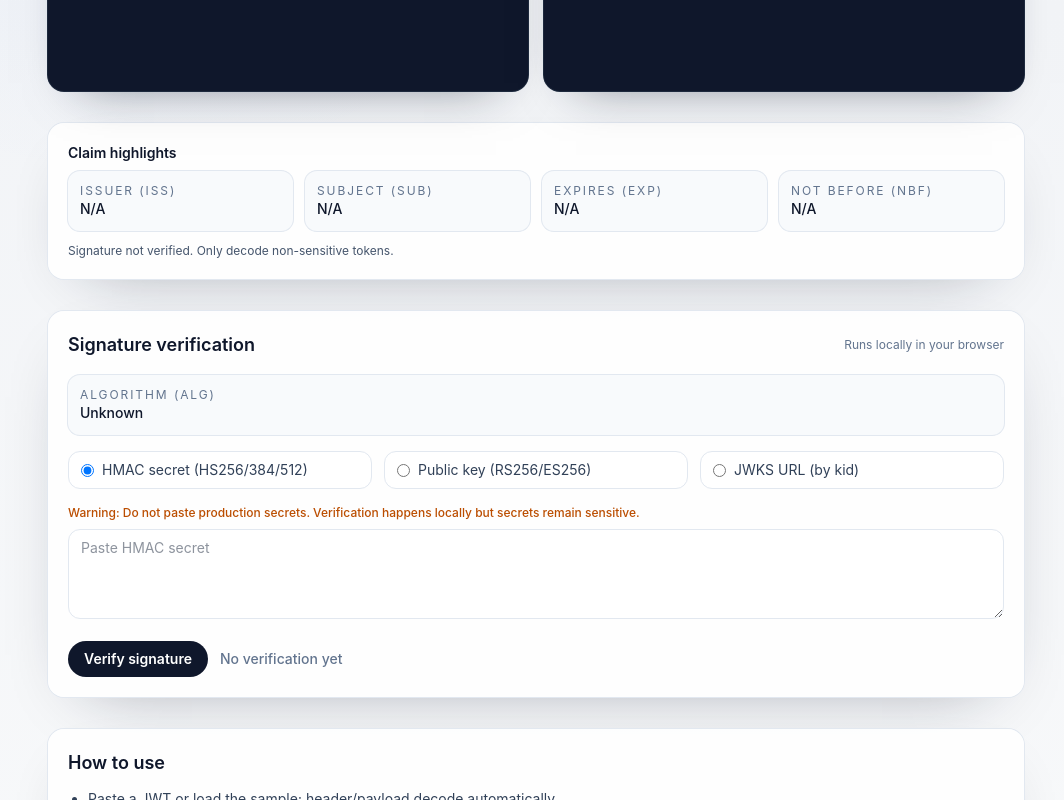
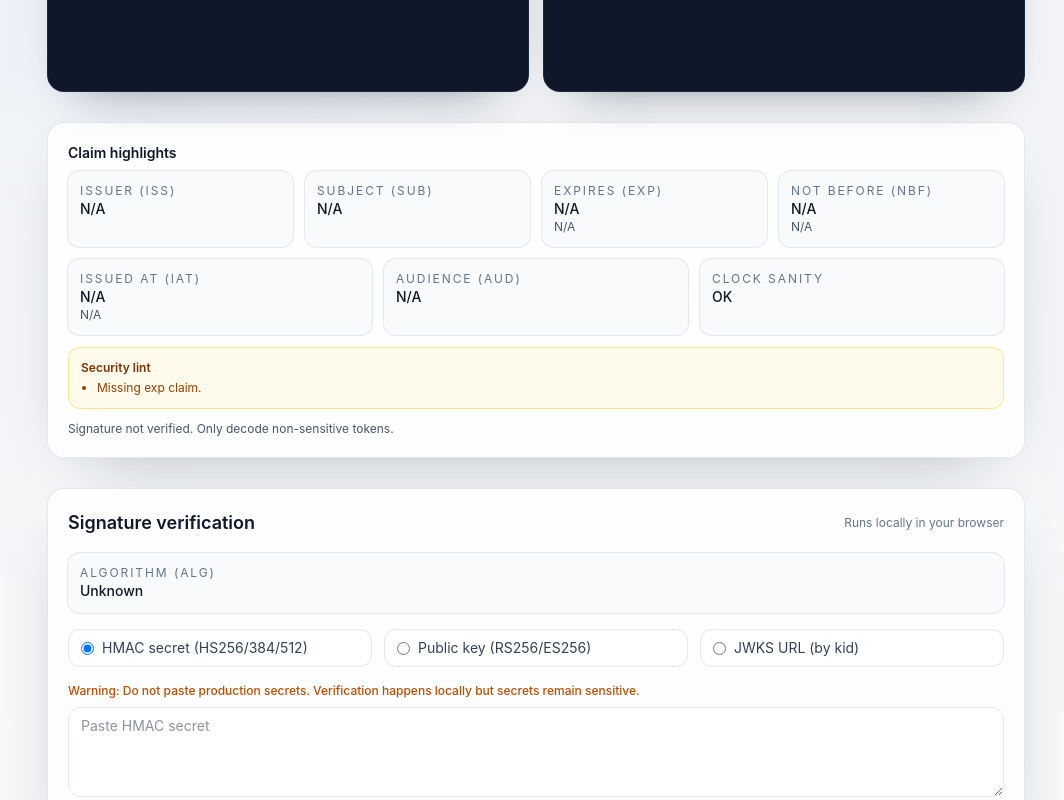
Before and after one commit to ChainPix/custom-website, a Next.js app: page /jwt-decoder in a window 1280 px wide. Shown: the part 720-1520 px from the top of the page, without its empty margins (104-1168 px from the left). Built offline with nearby package versions, Linux system fonts and the light colour scheme; no server answers.

Commit message:
Added claim intelligence: relative-time display for exp/iat/nbf, audience/issuer helpers, and security lint warnings for risky patterns

```diff
--- a/app/(tools)/jwt-decoder/JWT_DECODER.md
+++ b/app/(tools)/jwt-decoder/JWT_DECODER.md
@@ -16,6 +16,7 @@
 - ✅ Performance: Deferred input parsing and memoized formatted JSON to keep large tokens smooth.
 - ✅ Decoding: base64url-to-UTF-8 decoding via `TextDecoder` to handle Unicode claims safely.
 - ✅ Verification: Optional client-side signature verification with HMAC secret, public key PEM, or JWKS lookup.
+- ✅ Claim intelligence: Relative time rendering, common-claim helpers, and security lint warnings (alg none, missing exp, skew, long expiry).
 - ✅ Accessibility: Label outputs as regions, add aria labels for controls, and keep focus states; announce status for copy/clear.
 - ✅ SEO/Content: Add how-to + FAQ, privacy note (client-side only), and FAQPage JSON-LD.
 - ✅ Testing: Add `TESTING.md` with manual steps (valid JWT, malformed, expired token, copy/download).
--- a/app/(tools)/jwt-decoder/client.tsx
+++ b/app/(tools)/jwt-decoder/client.tsx
@@ -43,6 +43,31 @@ function formatDate(timestamp?: number) {
   if (!timestamp) return "N/A";
   const date = new Date(timestamp * 1000);
   return `${date.toISOString()} (${date.toLocaleString()})`;
+}
+
+function formatRelativeTime(timestamp?: number) {
+  if (!timestamp) return "N/A";
+  const now = Date.now();
+  const target = timestamp * 1000;
+  const diffMs = target - now;
+  const diffSec = Math.round(diffMs / 1000);
+  const absSec = Math.abs(diffSec);
+  if (absSec < 60) return diffSec >= 0 ? "in seconds" : "seconds ago";
+  const units: Array<[number, string]> = [
+    [60, "minute"],
+    [60 * 60, "hour"],
+    [60 * 60 * 24, "day"],
+    [60 * 60 * 24 * 7, "week"],
+    [60 * 60 * 24 * 30, "month"],
+    [60 * 60 * 24 * 365, "year"],
+  ];
+  let unit = units[0];
+  for (const entry of units) {
+    if (absSec >= entry[0]) unit = entry;
+  }
+  const value = Math.round(absSec / unit[0]);
+  const label = value === 1 ? unit[1] : `${unit[1]}s`;
+  return diffSec >= 0 ? `in ${value} ${label}` : `${value} ${label} ago`;
 }
 
 function formatClaim(value: unknown) {
@@ -194,10 +219,34 @@ export default function JwtDecoderClient() {
   const payloadText = useMemo(() => formatJson(result.payload), [result.payload, pretty]);
 
   const expState = result.payload?.exp ? Number(result.payload.exp) : undefined;
+  const iatState = result.payload?.iat ? Number(result.payload.iat) : undefined;
   const nbfState = result.payload?.nbf ? Number(result.payload.nbf) : undefined;
   const now = Math.floor(Date.now() / 1000);
   const isExpired = expState ? expState < now : false;
   const notYetValid = nbfState ? nbfState > now : false;
+  const issuedInFuture = iatState ? iatState > now + 60 : false;
+  const skewedValidity = nbfState && expState ? nbfState > expState : false;
+  const longExpiry = expState
+    ? (iatState ? expState - iatState : expState - now) > 60 * 60 * 24 * 90
+    : false;
+  const issuer = typeof result.payload?.iss === "string" ? result.payload.iss : "";
+  const issuerLabel = issuer && issuer.startsWith("http") ? issuer : issuer ? `Issuer: ${issuer}` : "";
+  const audience = result.payload?.aud;
+  const audienceList =
+    typeof audience === "string"
+      ? [audience]
+      : Array.isArray(audience)
+        ? audience.filter((item) => typeof item === "string")
+        : [];
+  const securityWarnings = [
+    typeof result.header?.alg === "string" && result.header.alg.toLowerCase() === "none"
+      ? "alg is none (unsigned token)."
+      : "",
+    !expState ? "Missing exp claim." : "",
+    longExpiry ? "Expiry is very long (over 90 days)." : "",
+    skewedValidity ? "nbf is after exp." : "",
+    issuedInFuture ? "iat is in the future (possible clock skew)." : "",
+  ].filter(Boolean);
   const jweNotice =
     result.state === "jwe"
       ? "This looks like JWE (encrypted). Payload can’t be decoded without decryption."
@@ -527,6 +576,7 @@ export default function JwtDecoderClient() {
           <div className="rounded-xl bg-slate-50 p-3 ring-1 ring-slate-200">
             <p className="text-xs uppercase tracking-[0.16em] text-slate-500">Issuer (iss)</p>
             <p className="font-medium text-slate-900">{formatClaim(result.payload?.iss)}</p>
+            {issuerLabel ? <p className="text-xs text-slate-600">{issuerLabel}</p> : null}
           </div>
           <div className="rounded-xl bg-slate-50 p-3 ring-1 ring-slate-200">
             <p className="text-xs uppercase tracking-[0.16em] text-slate-500">Subject (sub)</p>
@@ -537,6 +587,9 @@ export default function JwtDecoderClient() {
             <p className={`font-medium ${isExpired ? "text-rose-700" : "text-slate-900"}`}>
               {result.payload?.exp ? formatDate(Number(result.payload.exp)) : "N/A"}
             </p>
+            <p className={`text-xs ${isExpired ? "text-rose-700" : "text-slate-600"}`}>
+              {formatRelativeTime(expState)}
+            </p>
             {isExpired && <p className="text-xs font-medium text-rose-700">Expired</p>}
           </div>
           <div className="rounded-xl bg-slate-50 p-3 ring-1 ring-slate-200">
@@ -544,9 +597,53 @@ export default function JwtDecoderClient() {
             <p className={`font-medium ${notYetValid ? "text-amber-700" : "text-slate-900"}`}>
               {result.payload?.nbf ? formatDate(Number(result.payload.nbf)) : "N/A"}
             </p>
+            <p className={`text-xs ${notYetValid ? "text-amber-700" : "text-slate-600"}`}>
+              {formatRelativeTime(nbfState)}
+            </p>
             {notYetValid && <p className="text-xs font-medium text-amber-700">Not yet valid</p>}
           </div>
         </div>
+        <div className="mt-3 grid gap-3 text-sm text-slate-700 sm:grid-cols-3">
+          <div className="rounded-xl bg-slate-50 p-3 ring-1 ring-slate-200">
+            <p className="text-xs uppercase tracking-[0.16em] text-slate-500">Issued at (iat)</p>
+            <p className="font-medium text-slate-900">
+              {result.payload?.iat ? formatDate(Number(result.payload.iat)) : "N/A"}
+            </p>
+            <p className={`text-xs ${issuedInFuture ? "text-amber-700" : "text-slate-600"}`}>
+              {formatRelativeTime(iatState)}
+            </p>
+          </div>
+          <div className="rounded-xl bg-slate-50 p-3 ring-1 ring-slate-200">
+            <p className="text-xs uppercase tracking-[0.16em] text-slate-500">Audience (aud)</p>
+            <p className="font-medium text-slate-900">{audienceList.length ? "Present" : "N/A"}</p>
+            {audienceList.length ? (
+              <p className="text-xs text-slate-600">
+                {Array.isArray(audience) ? "Array" : "String"} • {audienceList.join(", ")}
+              </p>
+            ) : null}
+            {audienceList.length ? (
+              <p className="text-xs text-slate-500">Verify this matches your expected audience.</p>
+            ) : null}
+          </div>
+          <div className="rounded-xl bg-slate-50 p-3 ring-1 ring-slate-200">
+            <p className="text-xs uppercase tracking-[0.16em] text-slate-500">Clock sanity</p>
+            <p className="font-medium text-slate-900">
+              {skewedValidity || issuedInFuture ? "Check" : "OK"}
+            </p>
+            {skewedValidity && <p className="text-xs text-rose-700">nbf is after exp</p>}
+            {issuedInFuture && <p className="text-xs text-amber-700">iat is in the future</p>}
+          </div>
+        </div>
+        {securityWarnings.length ? (
+          <div className="mt-3 rounded-xl border border-amber-200 bg-amber-50 p-3 text-xs text-amber-800">
+            <p className="font-semibold text-amber-900">Security lint</p>
+            <ul className="mt-1 list-disc space-y-1 pl-4">
+              {securityWarnings.map((warningText) => (
+                <li key={warningText}>{warningText}</li>
+              ))}
+            </ul>
+          </div>
+        ) : null}
         <p className="mt-3 text-xs text-slate-600">Signature not verified. Only decode non-sensitive tokens.</p>
         {result.tokenType === "JWS" && result.signature ? (
           <div className="mt-3 rounded-xl bg-slate-50 p-3 text-xs text-slate-700 ring-1 ring-slate-200">
```
